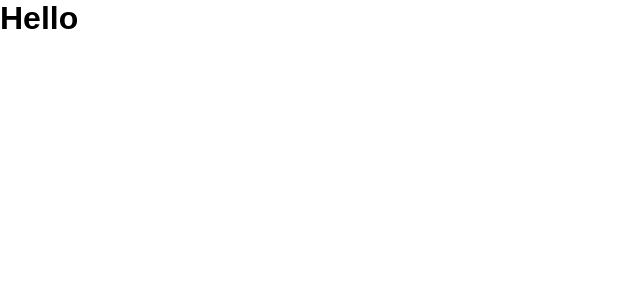
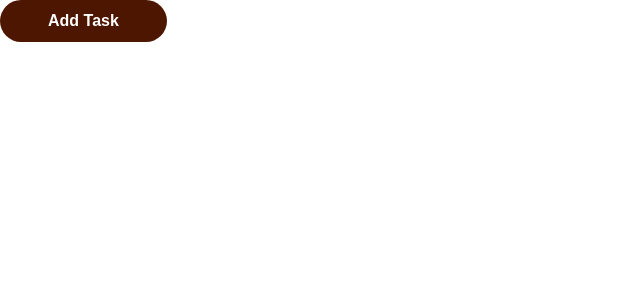
Before and after one commit to mahdieh96/Tasks-Project, a React (Create React App) app: page / in a window 1280 px wide. Shown: the top 300 px of the page, without its empty margins (0-640 px from the left). Built offline with nearby package versions, Linux system fonts and the light colour scheme.

Commit message:
button component added.

```diff
--- a/src/App.js
+++ b/src/App.js
@@ -1,9 +1,10 @@
 import React from "react";
+import { Button } from "./components/UI/Button";
 
 function App() {
   return (
     <div>
-      <h1>Hello</h1>
+      <Button>Add Task</Button>
     </div>
   );
 }
--- /dev/null
+++ b/src/components/UI/Button.js
@@ -0,0 +1,13 @@
+import React from "react";
+import classes from "./Button.module.css";
+export const Button = (props) => {
+  return (
+    <button
+      className={`${classes.btn} ${props.className || ""}`}
+      type={props.type || "button"}
+      onClick={props.onClick}
+    >
+      {props.children}
+    </button>
+  );
+};
--- /dev/null
+++ b/src/components/UI/Button.module.css
@@ -0,0 +1,15 @@
+.btn {
+  cursor: pointer;
+  font: inherit;
+  border: none;
+  background-color: #4d1601;
+  color: white;
+  padding: 0.75rem 3rem;
+
+  border-radius: 25px;
+  font-weight: bold;
+}
+
+.btn:hover {
+  background-color: #2c0d00;
+}
```
